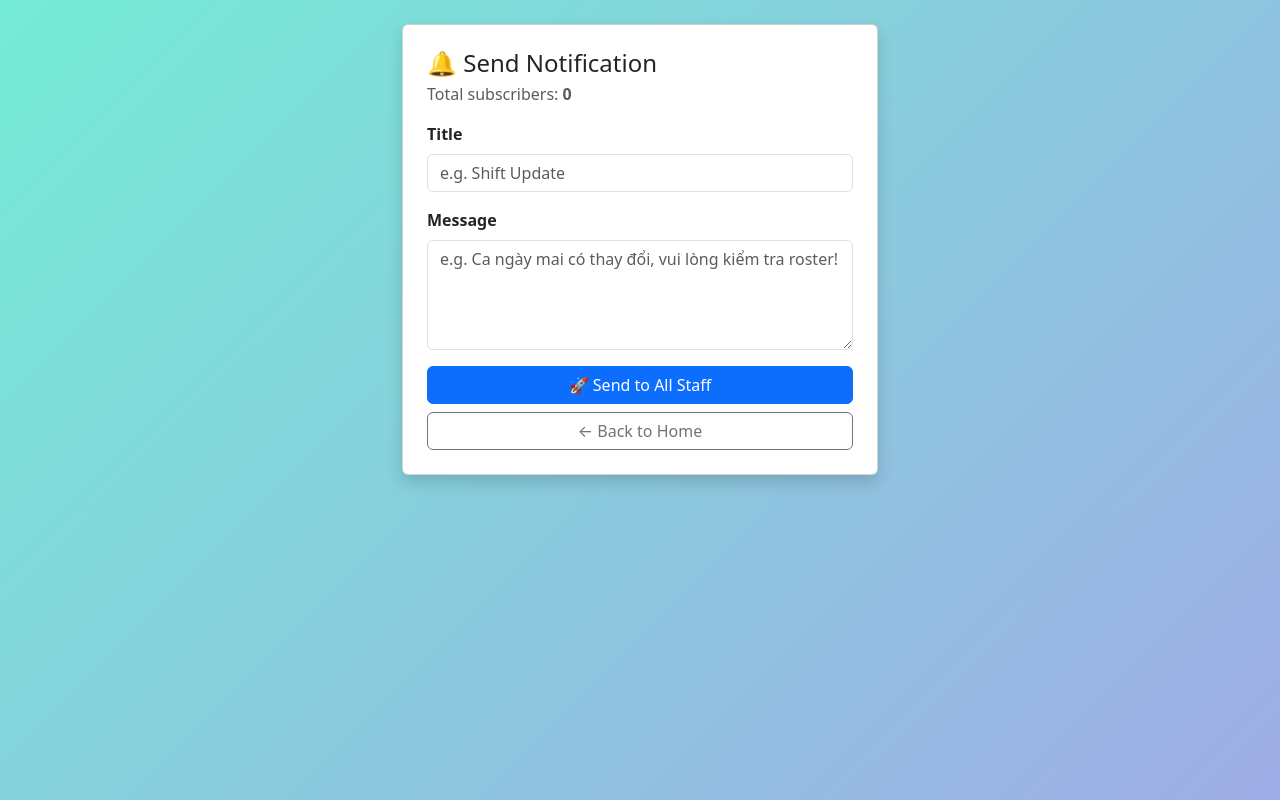
After one commit to Chats-club/roter-ga, a Flask app: page /admin/notify in a window 1280 px wide. The commit adds this page. Run offline with Flask 3, Linux system fonts and the light colour scheme; data that the repository does not hold is empty.

Commit message:
UPDATED NOTIFICATION

```diff
--- a/app.py
+++ b/app.py
@@ -1,24 +1,26 @@
-from flask import Flask, render_template, request, redirect, url_for
+from flask import Flask, render_template, request, redirect, url_for, jsonify
 from datetime import datetime, timezone, timedelta
 import pandas as pd
 import re
 from pymongo import MongoClient
+from pywebpush import webpush, WebPushException
 import os
+import json
 from dotenv import load_dotenv
 import certifi
+
 load_dotenv()
-
 app = Flask(__name__)
+from flask import send_from_directory
 
 FILES = {
     7: "uploads/month7.xlsx",
 }
 
-# ✅ Connect MongoDB ONCE, with error checking
+# ── MongoDB ───────────────────────────────────────
 mongo_uri = os.getenv("MONGO_URI")
 if not mongo_uri:
     raise ValueError("❌ MONGO_URI environment variable is not set!")
-
 
 try:
     client = MongoClient(
@@ -32,10 +34,17 @@ except Exception as e:
     print(f"❌ MongoDB connection failed: {e}")
     raise
 
-db = client["flask_db"]
-history_col = db["history"]
+db               = client["flask_db"]
+history_col      = db["history"]
+subscriptions_col = db["push_subscriptions"]  # ← collection mới
+
+# ── VAPID Keys (thêm vào .env) ────────────────────
+VAPID_PRIVATE_KEY = os.getenv("VAPID_PRIVATE_KEY")
+VAPID_PUBLIC_KEY  = os.getenv("VAPID_PUBLIC_KEY")
+VAPID_EMAIL       = os.getenv("VAPID_EMAIL", "mailto:admin@example.com")
 
 
+# ── Routes cũ ────────────────────────────────────
 @app.route("/")
 def home():
     return render_template("home.html")
@@ -52,31 +61,88 @@ def month7():
             new_columns.append(top if 'Unnamed' not in top else bot)
         else:
             day_name = top if 'Unnamed' not in top else ''
-            day_num = bot if 'Unnamed' not in bot else ''
+            day_num  = bot if 'Unnamed' not in bot else ''
             new_columns.append(f"{day_name}-{day_num}")
     df.columns = new_columns
     df.columns = [re.sub(r'\.\d+$', '', str(col)) for col in df.columns]
     new_columns = df.columns.tolist()
     data = df.to_dict(orient="records")
-    return render_template("month7.html", data=data, columns=new_columns)
+    return render_template("month7.html", data=data, columns=new_columns,
+                           vapid_public_key=VAPID_PUBLIC_KEY)  # ← truyền key
 
 
 @app.route("/month7/history", methods=["GET", "POST"])
 def month7_history():
     if request.method == "POST":
-        text = request.form.get("text")
-        vn_tz = timezone(timedelta(hours=7))
-        now = datetime.now(vn_tz).strftime("%d/%m/%Y %H:%M")
+        text   = request.form.get("text")
+        vn_tz  = timezone(timedelta(hours=7))
+        now    = datetime.now(vn_tz).strftime("%d/%m/%Y %H:%M")
         history_col.insert_one({"time": now, "text": text})
         return redirect(url_for('month7_history'))
-
     data = list(history_col.find({}, {"_id": 0}))
     return render_template("month7_history.html", data=data)
 
 
-# ✅ Remove month8/month9 routes if files don't exist yet
-# Add them back when you have the files
+# ── Push Notification Routes ──────────────────────
+@app.route("/api/subscribe", methods=["POST"])
+def subscribe():
+    sub = request.get_json()
+    subscriptions_col.update_one(
+        {"endpoint": sub["endpoint"]},
+        {"$set": sub},
+        upsert=True
+    )
+    return jsonify({"status": "ok"})
 
 
+def send_push_to_all(title, body):
+    subs   = list(subscriptions_col.find())
+    failed = []
+    count  = 0
+
+    for sub in subs:
+        sub.pop("_id")
+        try:
+            webpush(
+    subscription_info=sub,
+    data=json.dumps({
+        "title": title,
+        "body": body
+    }),
+    vapid_private_key=VAPID_PRIVATE_KEY,
+    vapid_claims={
+        "sub": VAPID_EMAIL
+    }
+)
+            count += 1
+        except WebPushException as e:
+            print(f"Push failed: {e}")
+            if "410" in str(e) or "404" in str(e):
+                failed.append(sub["endpoint"])
+
+    if failed:
+        subscriptions_col.delete_many({"endpoint": {"$in": failed}})
+
+    return count
+
+@app.route("/admin/notify", methods=["GET", "POST"])
+def admin_notify():
+    if request.method == "POST":
+        title = request.form.get("title", "Roster Update")
+        body  = request.form.get("body", "")
+        sent  = send_push_to_all(title, body)
+        total = subscriptions_col.count_documents({})
+        return render_template("admin_notify.html",
+                               success=True, sent=sent, total=total)
+
+    total = subscriptions_col.count_documents({})
+    return render_template("admin_notify.html", total=total)
+
+@app.route("/service-worker.js")
+def service_worker():
+    response = send_from_directory("static", "service-worker.js",
+                                   mimetype="application/javascript")
+    response.headers["Service-Worker-Allowed"] = "/"
+    return response
 if __name__ == "__main__":
     app.run(debug=True, port=5500)
--- /dev/null
+++ b/templates/admin_notify.html
@@ -0,0 +1,51 @@
+<!DOCTYPE html>
+<html lang="en">
+<head>
+  <meta charset="UTF-8" />
+  <title>Admin – Send Notification</title>
+  <link href="https://cdn.jsdelivr.net/npm/bootstrap@5.3.0/dist/css/bootstrap.min.css" rel="stylesheet" />
+</head>
+<body class="p-4" style="background: linear-gradient(135deg,#74ebd5,#9face6); min-height:100vh">
+  <div class="container" style="max-width:500px">
+    <div class="card shadow p-4">
+      <h4 class="mb-1">🔔 Send Notification</h4>
+      <p class="text-muted mb-3">
+        Total subscribers: <strong>{{ total }}</strong>
+      </p>
+
+      {% if success %}
+      <div class="alert alert-success">
+        ✅ Sent to <strong>{{ sent }}</strong> devices!
+      </div>
+      {% endif %}
+
+      <form method="POST" action="/admin/notify">
+        <div class="mb-3">
+          <label class="form-label fw-bold">Title</label>
+          <input
+            name="title"
+            class="form-control"
+            placeholder="e.g. Shift Update"
+            required
+          />
+        </div>
+        <div class="mb-3">
+          <label class="form-label fw-bold">Message</label>
+          <textarea
+            name="body"
+            class="form-control"
+            rows="4"
+            placeholder="e.g. Ca ngày mai có thay đổi, vui lòng kiểm tra roster!"
+            required
+          ></textarea>
+        </div>
+        <button type="submit" class="btn btn-primary w-100">
+          🚀 Send to All Staff
+        </button>
+      </form>
+
+      <a href="/" class="btn btn-outline-secondary w-100 mt-2">← Back to Home</a>
+    </div>
+  </div>
+</body>
+</html>
```
Also changed, not shown: static/service-worker.js (added, +15 -0 lines), templates/month7.html (+80 -8 lines), 3 other files.
